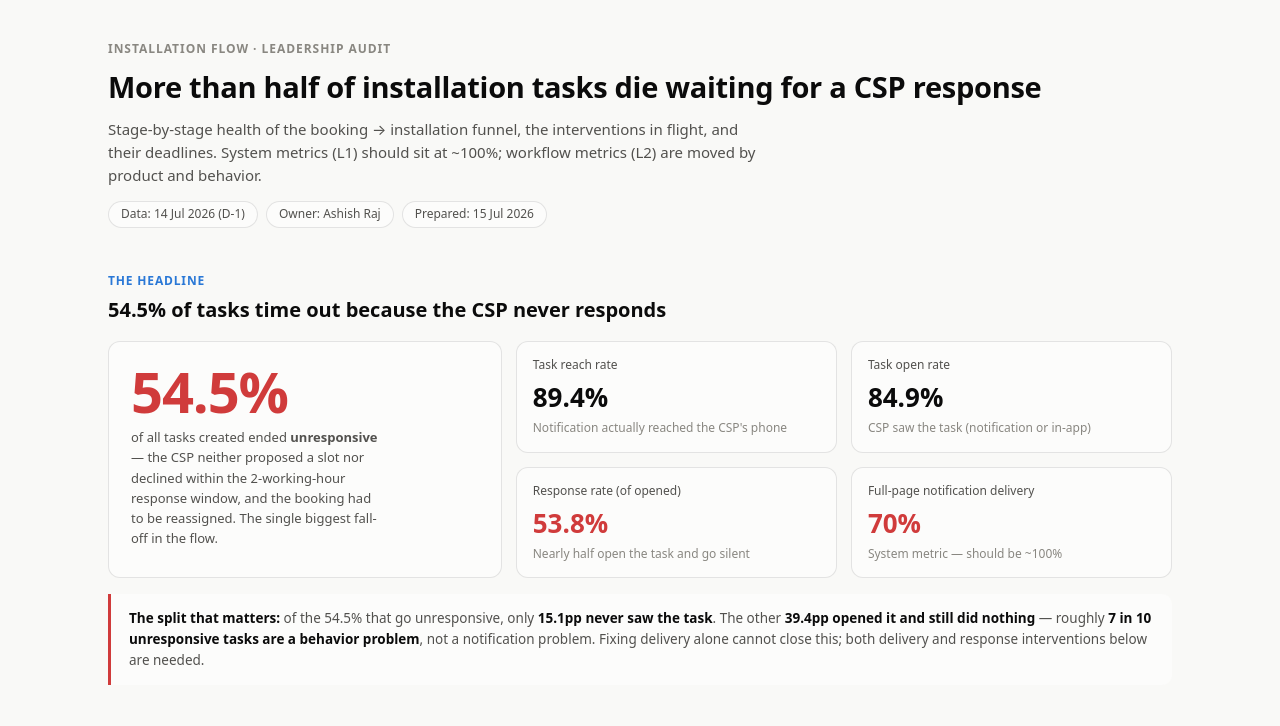
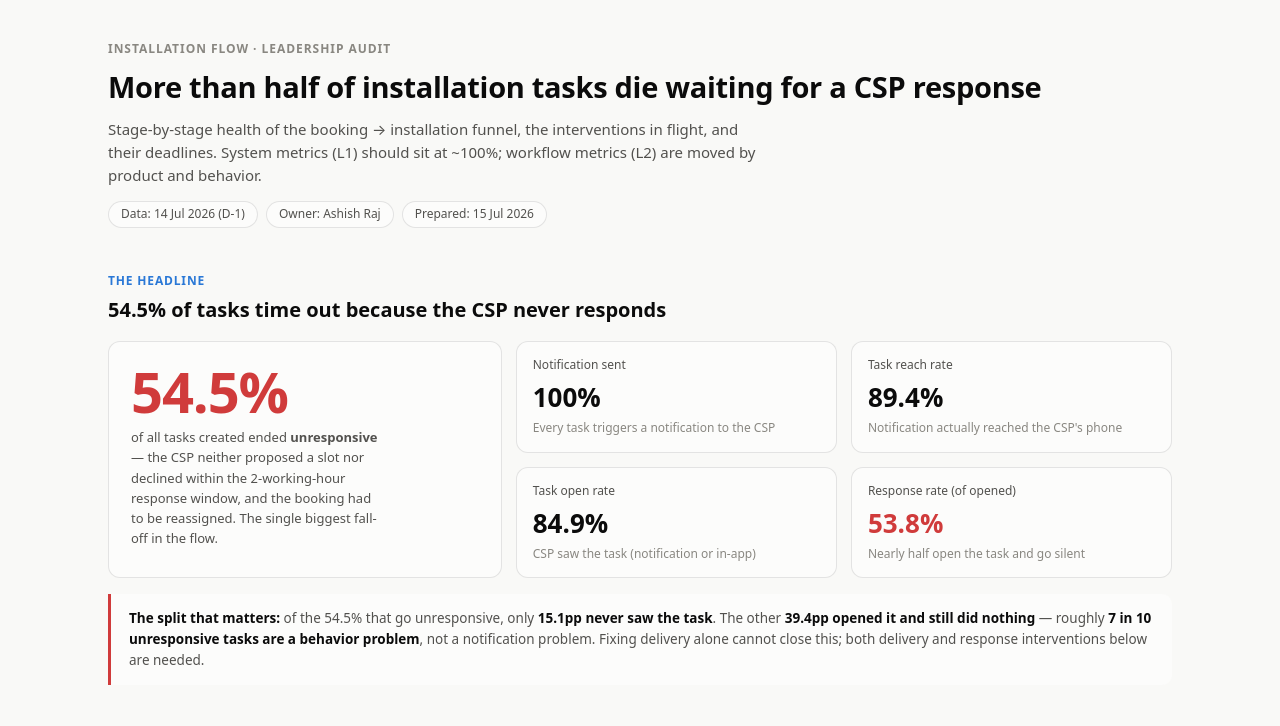
Before and after one commit to ashish-raj-wiom/installation-flow-audit, a plain HTML site: page index.html in a window 1280 px wide. Shown: the top 726 px of the page. Drawn offline with Linux system fonts and the light colour scheme.

Commit message:
Headline tiles: drop FPN delivery, show full spine Sent/Reached/Opened/Responded
Co-Authored-By: Claude Fable 5 <noreply@anthropic.com>

```diff
--- a/index.html
+++ b/index.html
@@ -163,6 +163,11 @@
       </div>
       <div class="kpi-grid">
         <div class="tile">
+          <div class="t-label">Notification sent</div>
+          <div class="t-value">100%</div>
+          <div class="t-note">Every task triggers a notification to the CSP</div>
+        </div>
+        <div class="tile">
           <div class="t-label">Task reach rate</div>
           <div class="t-value">89.4%</div>
           <div class="t-note">Notification actually reached the CSP's phone</div>
@@ -176,11 +181,6 @@
           <div class="t-label">Response rate (of opened)</div>
           <div class="t-value" style="color: var(--critical);">53.8%</div>
           <div class="t-note">Nearly half open the task and go silent</div>
-        </div>
-        <div class="tile">
-          <div class="t-label">Full-page notification delivery</div>
-          <div class="t-value" style="color: var(--critical);">70%</div>
-          <div class="t-note">System metric — should be ~100%</div>
         </div>
       </div>
     </div>
```
Also changed, not shown: installation-flow-audit.html (+5 -5 lines).
